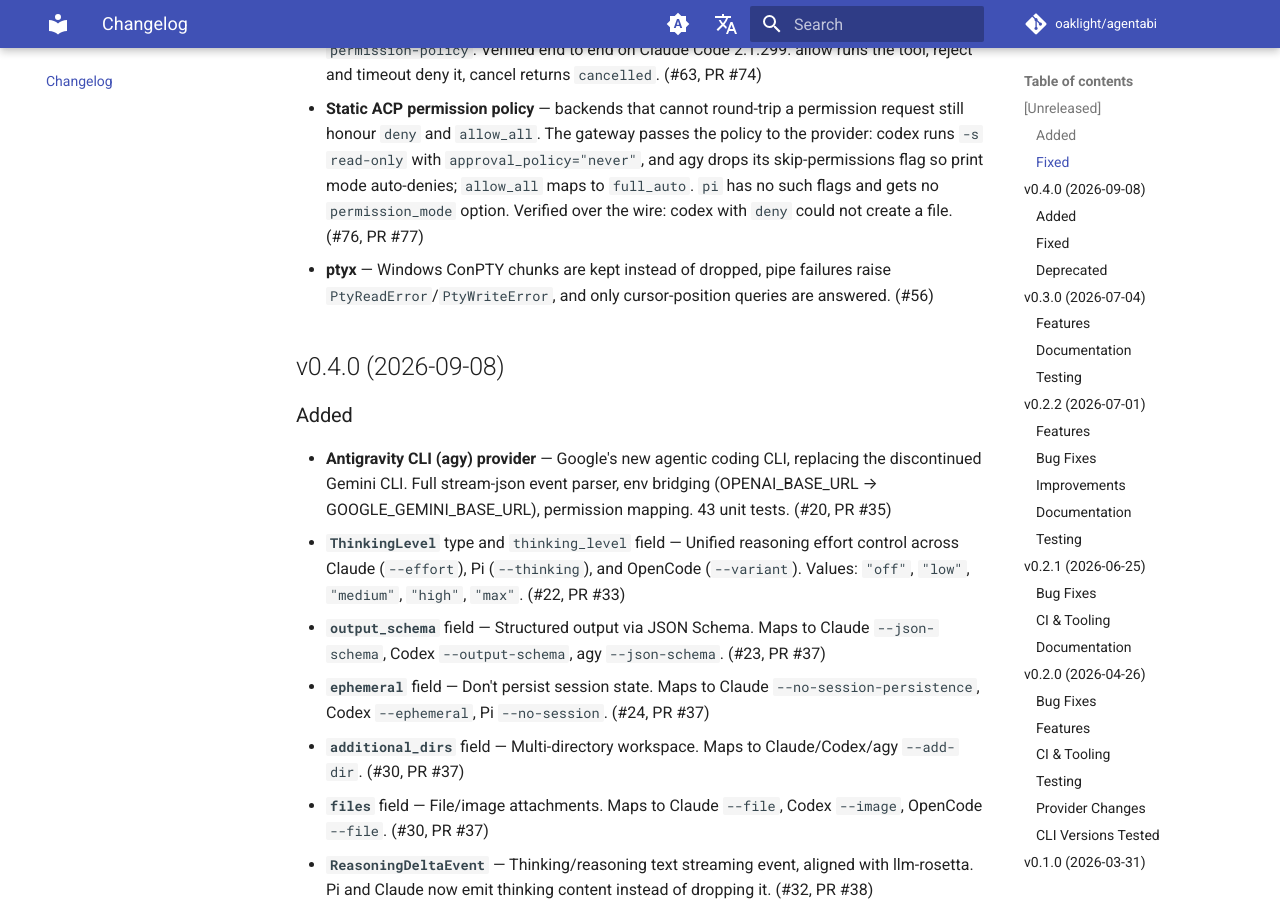
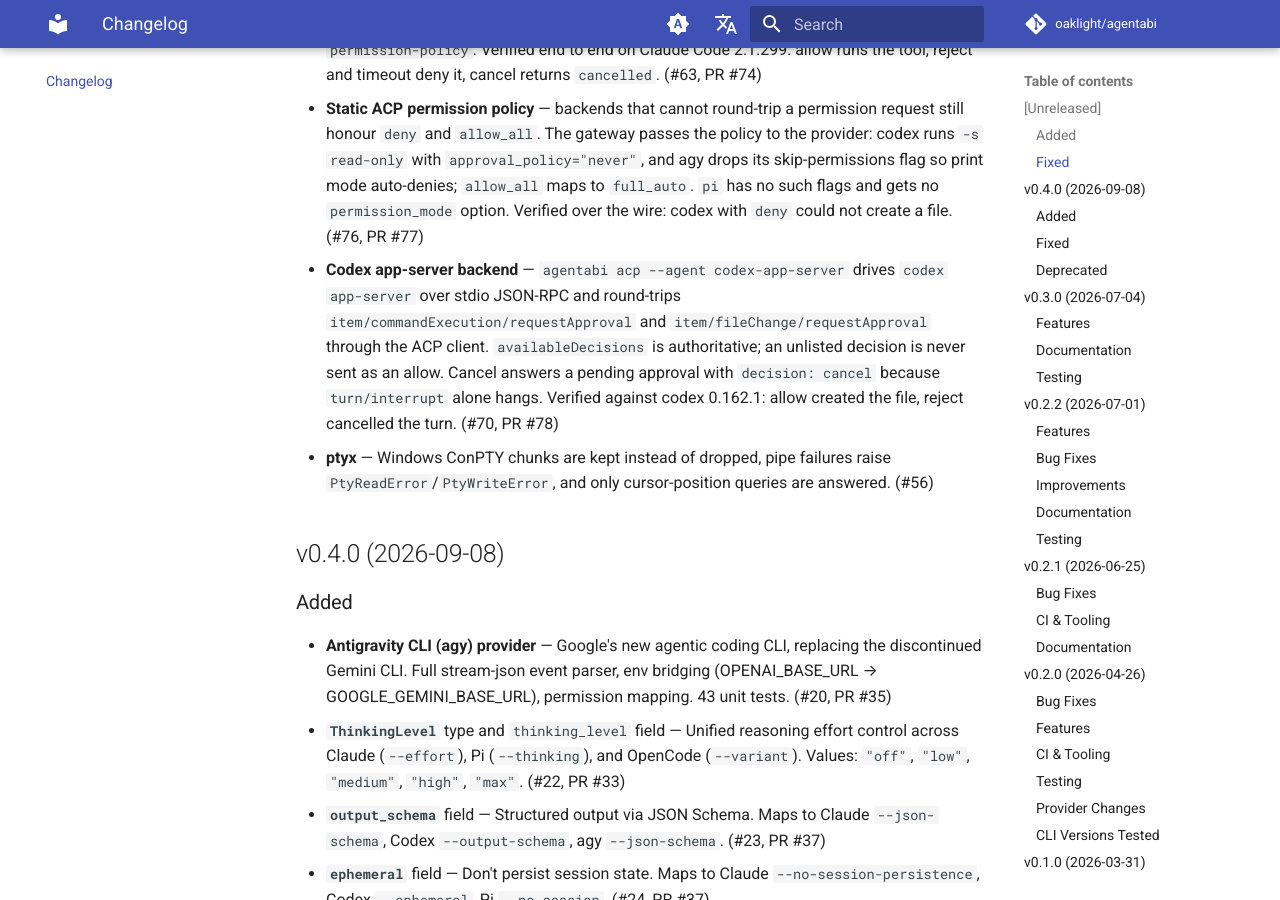
Before and after one commit to Oaklight/agentabi, an MkDocs documentation site: the page built from docs/changelog.md, in a window 1280 px wide and 900 px high, scrolled down 1980 px. Built offline with MkDocs 1.6.1 and Material for MkDocs 9.7.7, drawn with Linux system fonts in a browser that asks for light colours; comment, search, counter and statistics services are not loaded.

Commit message:
docs: record the codex app-server backend

```diff
--- a/docs/changelog.md
+++ b/docs/changelog.md
@@ -23,6 +23,7 @@
 - **Claude TUI dialog handling** — the transport detects and answers `AskUserQuestion`, permission, plan, notice, and security dialogs from `agent_extensions.tui_answers`. The status bar anchors the frame, the transcript tool call latches the answer, and a stale frame cannot resend a key. An unconfigured or unparseable dialog fails the turn with `tui_dialog_unanswered` instead of waiting; a security notice is never accepted automatically. Verified on Claude Code 2.1.299 for AskUserQuestion. (#57, PR #73)
 - **ACP permission forwarding** — a backend can ask the ACP client for permission and receive the answer. Claude uses the SDK control protocol on stdin (`--permission-prompt-tool stdio`); other providers keep their own policy. The gateway adds a `permission_mode` config option (`ask`/`deny`/`allow_all` where the backend can ask; backends without a permission channel get no option), answers pending requests on `session/cancel`, and implements `allow_always` as a session cache because Claude's `updatedPermissions` was measured not to suppress the next prompt. `agentabi acp` gains `--permission-timeout` and `--permission-policy`. Verified end to end on Claude Code 2.1.299: allow runs the tool, reject and timeout deny it, cancel returns `cancelled`. (#63, PR #74)
 - **Static ACP permission policy** — backends that cannot round-trip a permission request still honour `deny` and `allow_all`. The gateway passes the policy to the provider: codex runs `-s read-only` with `approval_policy="never"`, and agy drops its skip-permissions flag so print mode auto-denies; `allow_all` maps to `full_auto`. `pi` has no such flags and gets no `permission_mode` option. Verified over the wire: codex with `deny` could not create a file. (#76, PR #77)
+- **Codex app-server backend** — `agentabi acp --agent codex-app-server` drives `codex app-server` over stdio JSON-RPC and round-trips `item/commandExecution/requestApproval` and `item/fileChange/requestApproval` through the ACP client. `availableDecisions` is authoritative; an unlisted decision is never sent as an allow. Cancel answers a pending approval with `decision: cancel` because `turn/interrupt` alone hangs. Verified against codex 0.162.1: allow created the file, reject cancelled the turn. (#70, PR #78)
 - **ptyx** — Windows ConPTY chunks are kept instead of dropped, pipe failures raise `PtyReadError`/`PtyWriteError`, and only cursor-position queries are answered. (#56)
 
 ## v0.4.0 (2026-09-08)
```
